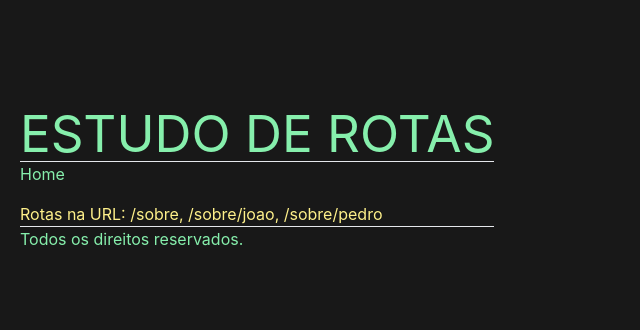
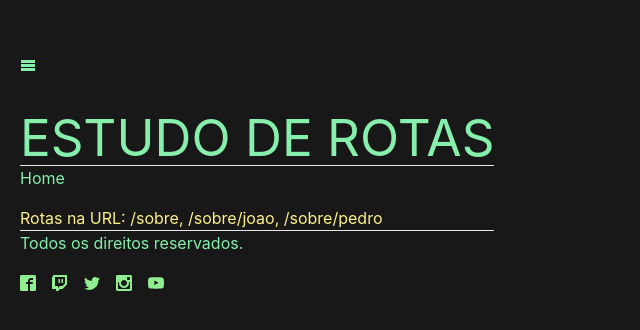
Before and after one commit to GamerCleanVic/reactJS, a React (Vite) app: page / in a window 1280 px wide. Shown: the part 222-552 px from the top of the page, without its empty margins (0-640 px from the left). Built offline with nearby package versions, Linux system fonts and the light colour scheme.

Commit message:
+React-Icons

```diff
--- a/package.json
+++ b/package.json
@@ -12,6 +12,7 @@
     "axios": "^1.1.2",
     "react": "^18.2.0",
     "react-dom": "^18.2.0",
+    "react-icons": "^4.6.0",
     "react-router-dom": "^6.4.2",
     "styled-components": "^5.3.5",
     "uuid": "^9.0.0"
--- a/src/App.css
+++ b/src/App.css
@@ -61,6 +61,12 @@ body {
   text-transform: uppercase;
   margin-bottom: 12rem;
 }
+.btnRedes{
+  color: lightgreen;
+}
+.btnRedes:hover{
+  color: #ffff99;
+}
 /*
 .headerVite{
   background-color: #181818;
--- a/src/App.tsx
+++ b/src/App.tsx
@@ -3,6 +3,12 @@ import Body from './layouts/body/Body';
 import Footer from './layouts/footer/Footer';
 import './layouts/header/index.css';
 import './layouts/footer/index.css';
+import {ImFacebook2} from 'react-icons/im';
+import {ImTwitch} from 'react-icons/im';
+import {ImTwitter} from 'react-icons/im';
+import {ImInstagram} from 'react-icons/im';
+import {ImYoutube} from 'react-icons/im';
+import {ImMenu} from 'react-icons/im';
 //import './layouts/body/index.css';
 //import {useEffect} from 'react';
 import './App.css';
@@ -17,6 +23,9 @@ const App = () => {
   return (
     <div className="p-5 text-green-300">
       <div className="bodyStyle">
+                <div className='mb-9'>
+                  <ImMenu />
+                </div>
                 <div>
                     <h1 className="uppercase">Estudo de rotas</h1>
                     <hr />
@@ -31,7 +40,24 @@ const App = () => {
                     </div>
                 </div>
                 <hr />
-                Todos os direitos reservados.
+                <div className='mb-3'>Todos os direitos reservados.</div>
+                <div className='flex flex-row'>
+                  <a href="https://facebook.com" target="_blank" className='ml-0 m-2 btnRedes'>
+                    <ImFacebook2 />
+                  </a>
+                  <a href="https://twitch.tv" target="_blank" className='m-2 btnRedes'>
+                    <ImTwitch />
+                  </a>
+                  <a href="https://twitter.com" target="_blank" className='m-2 btnRedes'>
+                    <ImTwitter />
+                  </a>
+                  <a href="https://instagram.com" target="_blank" className='m-2 btnRedes'>
+                    <ImInstagram />
+                  </a>
+                  <a href="https://youtube.com" target="_blank" className='m-2 btnRedes'>
+                    <ImYoutube />
+                  </a>
+                </div>
         </div>
     </div>
   );
```
Also changed, not shown: 1 other file (tests, documents, lock files or other folders). Lines whose indentation alone changed are shown as unchanged.
